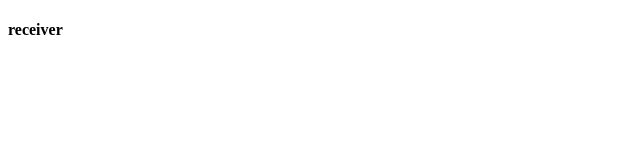
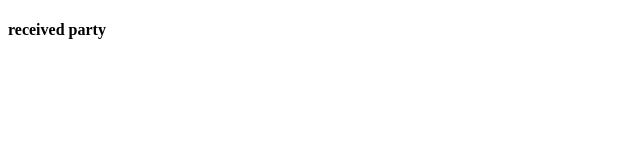
Before and after one commit to amrittudu/VideoCallingApp, a plain HTML site: page receiver/receiver.html in a window 1280 px wide. Shown: the full height of the page, 0-640 px from the left. Drawn offline with Linux system fonts and the light colour scheme.

Commit message:
reveiver changes

```diff
--- a/receiver/receiver.html
+++ b/receiver/receiver.html
@@ -7,6 +7,6 @@
        <title>Document</title>
 </head>
 <body>
-       <h4>receiver</h4>
+       <h4>received party</h4>
 </body>
 </html>
```
